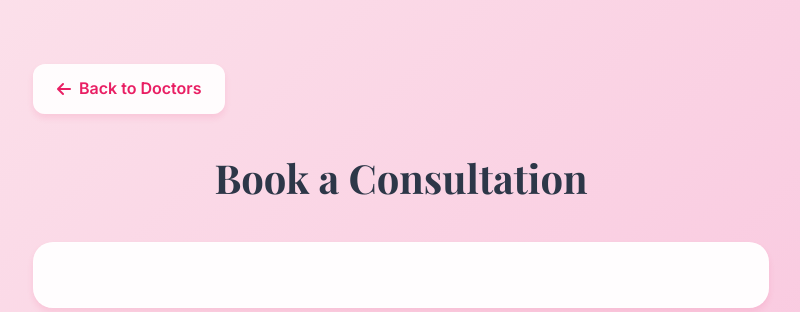
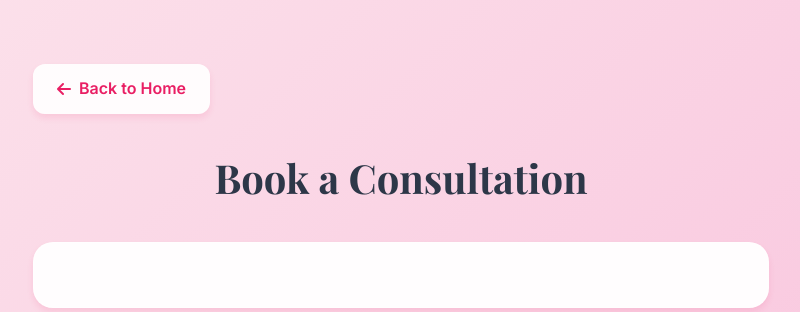
Before and after one commit to 09Rumaisa/Dukhtar, a Flask app: page /doctors/1/book in a window 1280 px wide. Shown: the top 312 px of the page, without its empty margins (239-1039 px from the left). Run offline with Flask 3, Linux system fonts and the light colour scheme; the visitor is signed in with stand-in values (Sample User, id 1); some libraries are stand-ins or nearby versions; some web fonts are replaced.

Commit message:
Update UI: add consistent Back to Home buttons and fix pregnancy tracker bug

```diff
--- a/templates/book_consultation.html
+++ b/templates/book_consultation.html
@@ -223,9 +223,9 @@
 </head>
 <body>
     <div class="booking-container" id="bookConsultationContainer">
-        <a href="/doctors" class="back-link">
+        <a href="/" style="display: inline-flex; align-items: center; gap: 0.5rem; color: var(--primary-pink); text-decoration: none; font-weight: 600; margin-bottom: 2rem; padding: 0.75rem 1.5rem; background: rgba(255, 255, 255, 0.9); border-radius: 12px; backdrop-filter: blur(20px); box-shadow: var(--shadow-light); transition: all 0.3s ease;">
             <i class="fas fa-arrow-left"></i>
-            <span>Back to Doctors</span>
+            <span>Back to Home</span>
         </a>
 
         <h1 class="page-title">Book a Consultation</h1>
--- a/templates/consultations.html
+++ b/templates/consultations.html
@@ -299,6 +299,11 @@
 </head>
 <body>
     <div class="consultations-container">
+        <a href="/" style="display: inline-flex; align-items: center; gap: 0.5rem; color: var(--primary-pink); text-decoration: none; font-weight: 600; margin-bottom: 2rem; padding: 0.75rem 1.5rem; background: rgba(255, 255, 255, 0.9); border-radius: 12px; backdrop-filter: blur(20px); box-shadow: var(--shadow-light); transition: all 0.3s ease;">
+            <i class="fas fa-arrow-left"></i>
+            <span>Back to Home</span>
+        </a>
+
         <!-- Page Header -->
         <div class="page-header">
             <h1 class="page-title">My Consultations</h1>
--- a/templates/doctors.html
+++ b/templates/doctors.html
@@ -10,7 +10,7 @@
 </head>
 <body>
     <div class="container" style="padding-top: 4rem;">
-        <a href="/" class="back-link">
+        <a href="/" style="display: inline-flex; align-items: center; gap: 0.5rem; color: var(--primary-pink); text-decoration: none; font-weight: 600; margin-bottom: 2rem; padding: 0.75rem 1.5rem; background: rgba(255, 255, 255, 0.9); border-radius: 12px; backdrop-filter: blur(20px); box-shadow: var(--shadow-light); transition: all 0.3s ease;">
             <i class="fas fa-arrow-left"></i>
             <span>Back to Home</span>
         </a>
```
Also changed, not shown: 9 other files.
